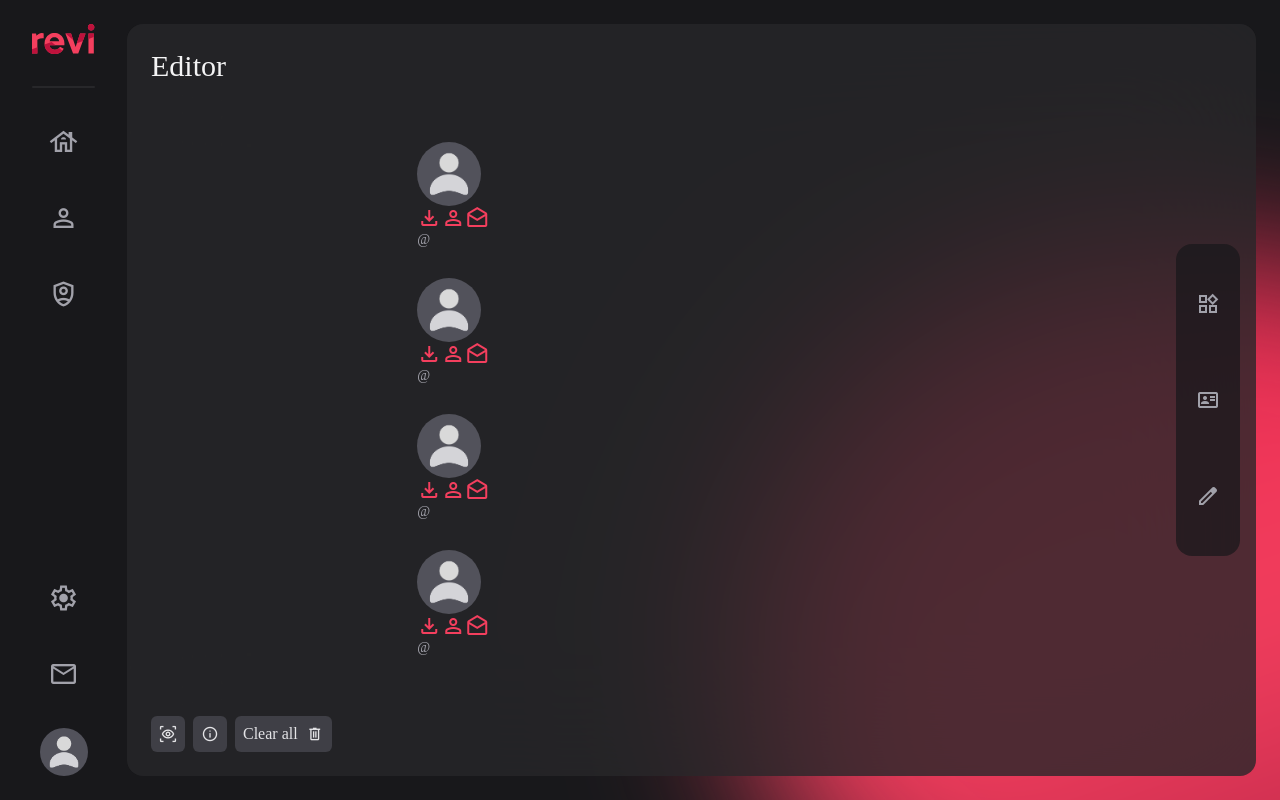
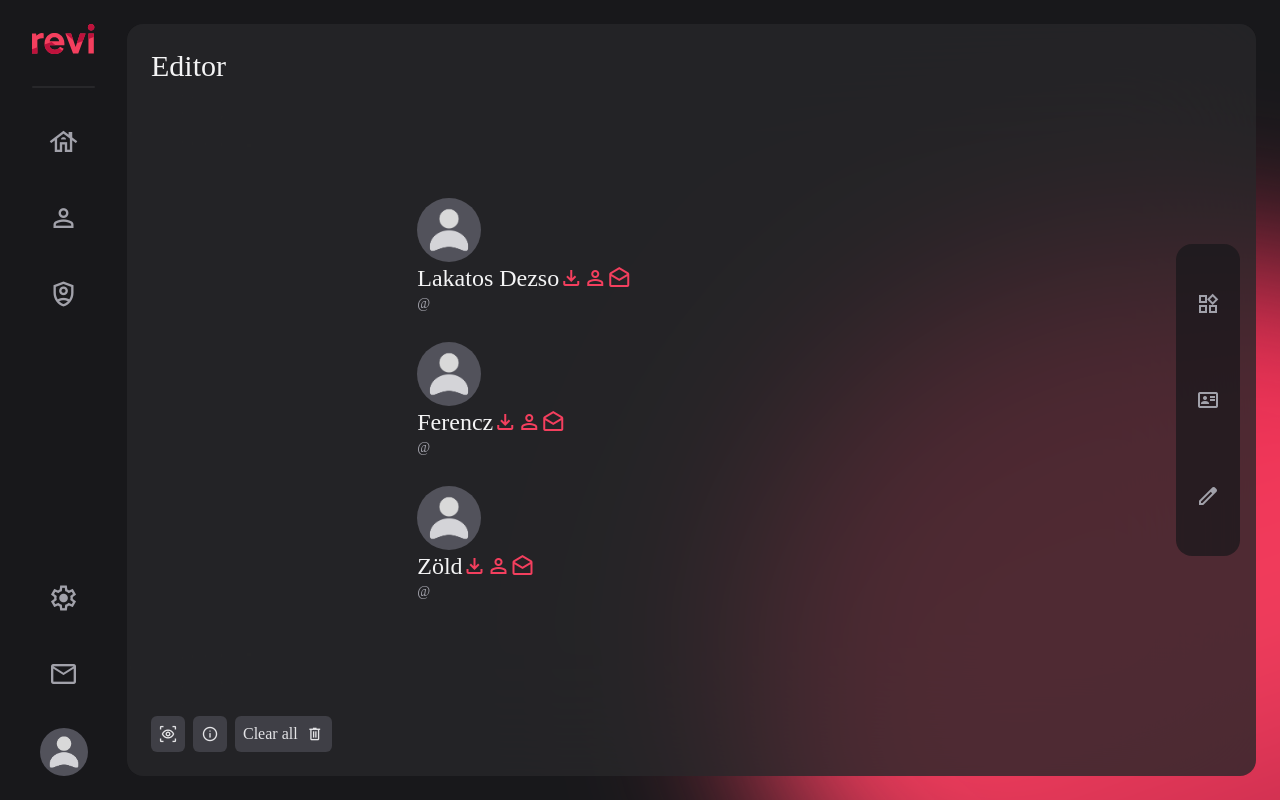
Before and after one commit to revi-bio/webapp, a Vue app: page /baseDash/editor/1 in a window 1280 px wide. Built offline with nearby package versions, Linux system fonts and the light colour scheme; sample sign-in values are in the browser's storage; a web font is replaced by a local one; what tailwindcss-animated would draw is missing.

Commit message:
ref: use store the right mode and change the widget select method

```diff
--- a/src/components/global/Toolbar.vue
+++ b/src/components/global/Toolbar.vue
@@ -1,36 +1,44 @@
 <script lang="ts" setup>
-import { ref, watch } from 'vue';
+import { computed, ref, watch } from 'vue';
 import { widget } from '@/stores/widget';
 import Icon from './Icon.vue';
 import Input from '@/components/global/Input.vue';
+import { b } from 'motion/react-client';
 
 const activeIcon = ref<string | null>(null);
 
-const props = defineProps<{
-  selectedProps : Record<string, any>
-}>();
 
 const toggleIcon = (type: string) => {
   if (activeIcon.value === type) {
     activeIcon.value = null;
-    widgetStore.clearSelectedProps();
+    widgetStore.selectedId = null;
   } else {
     activeIcon.value = type;
+    if (type != "Edit") {
+      widgetStore.selectedId = null;
+    }
   }
 };
 
 const widgetStore = widget();
+var selectedWidget = ref<Record<string, any>>({});
 
 function updateProp(key: string, newValue: any, id: string) {
-  widgetStore.setSelectedProp(key, newValue, id);
-  console.log(id);
+  console.log(newValue)
+  widgetStore.updateWidgetProp(id, key, newValue);
 }
 
-watch(() => widgetStore.selectedWidget, (newProps) => {
-  if (Object.keys(newProps).length !== 0 && activeIcon.value !== 'Edit') {
-    activeIcon.value = 'Edit';
-  }
-}, { deep: true });
+
+watch(() => widgetStore.selectedId, (newId) => {
+    if (newId !== null) {
+      activeIcon.value = 'Edit';
+      selectedWidget.value = widgetStore.getWidget(newId);
+    } else {
+      selectedWidget.value = {};
+    }
+  },
+  { deep: true }
+);
 
 </script>
 
@@ -38,20 +46,19 @@ watch(() => widgetStore.selectedWidget, (newProps) => {
   <div class="flex gap-x-2 items-center justify-center">
     <div v-if="activeIcon" class="flex flex-col p-4 rounded-[16px] bg-zinc-900/70 text-lg px-3 w-[400px] h-[500px]">
       <div>{{ activeIcon }}</div>
-      <div class="baseDash overflow-y-auto" v-if="Object.keys(widgetStore.selectedWidget).length > 0">
-        <div  v-for="(value, key) in widgetStore.selectedWidget" :key="key">
+      <div class="baseDash overflow-y-auto" v-if="widgetStore.selectedId">
+        <div  v-for="(value, key) in selectedWidget" :key="key">
           <div class="flex items-center space-y-2 pr-2">
             <p class="flex-1">{{ key }}: </p>
             <Input
               class="flex-[2]"
               type="text"
-              :model-value="widgetStore.selectedWidget[key]"
-              @update:modelValue="updateProp(key, $event, widgetStore.selectedWidget.id)"
+              :model-value="selectedWidget[key]"
+              @update:modelValue="updateProp(key, $event, selectedWidget.id)"
             ></Input>
           </div>
         </div>
       </div>
-
     </div>
 
     <div class="flex flex-col items-center justify-center space-y-14 py-10 rounded-[16px] bg-zinc-900/70 transition duration-200 text-lg px-3 h-full">
--- a/src/components/widget/Profile.vue
+++ b/src/components/widget/Profile.vue
@@ -7,17 +7,24 @@ import { widget } from "@/stores/widget";
 const widgetStore = widget();
 const emit = defineEmits(["profile_clicked"]);
 
-const widgetData = computed(() => widgetStore.selectedWidget);
+const widgetData = computed(() => {
+  //console.log(widgetStore.getWidget(widgetStore.selectedId!).id)
+  if (widgetStore.selectedId !== null) {
+    return widgetStore.getWidget(widgetStore.selectedId);
+  } else {
+    return {};
+  }
+});
 
 const props = defineProps<{
   id: string;
   profile_align: "start" | "center";
-  profile_over?: boolean;
   name: string;
   handle: string;
   badge: string[];
   text: string;
 
+  profile_over?: boolean;
   badge_color?: string;
   handle_color?: string;
   name_color?: string;
@@ -27,21 +34,23 @@ const props = defineProps<{
 
 }>();
 
-function clicked(){
-  emit('profile_clicked', props);
+function selectWidget(props: Record<string, any>) {
+  widgetStore.addWidget(props.id, props);
+  widgetStore.selectWidget(props.id);
 }
+
 
 </script>
 
 <template>
-    <div class="flex w-full p-2 flex-col" :class="`bg-${widgetData.bg_color} rounded-${widgetData.rounded} ${widgetData.profile_over ? 'pt-8 relative' : ''}`" @click="clicked" >
+    <div @click="selectWidget(props)" class="flex w-full p-2 flex-col" :class="`bg-${widgetData.bg_color} rounded-${widgetData.rounded} ${widgetData.profile_over ? 'pt-8 relative' : ''}`">
       <div :class="`flex w-full ${widgetData.profile_over ? 'absolute -top-8 pr-4' : 'static'} justify-${widgetData.profile_align}`">
         <div :class="`flex `">
           <Avatar class= "w-[64px] h-[64px]"></Avatar>
         </div>
       </div>
       <div class="flex" :class="`justify-${widgetData.profile_align}`">
-        <h1 class="text-2xl" :class="`text-${widgetData.name_color}`">{{ widgetData.name }}</h1>
+        <h1 class="text-2xl" :class="`text-${widgetData.name_color}`">{{ widgetData.selectedId == props.id ? widgetData.name : name }}</h1>
         <div v-if="widgetData.profile_align != 'center' && badge.length != 0" v-for="badge in badge" :key="badge" class="text-rose-500 flex items-center" :class="`text-${widgetData.badge_color}`">
           <Icon :type="`${badge}`" size="text-lg" class=""></Icon>
         </div>
--- a/src/stores/widget.ts
+++ b/src/stores/widget.ts
@@ -2,22 +2,27 @@ import { defineStore } from 'pinia';
 
 export const widget = defineStore('widget', {
   state: () => ({
-    selectedWidget: {} as Record<string, any>
+    widgets: {} as Record<string, Record<string, any>>,
+    selectedId: null as string | null
   }),
   actions: {
-    setSelectedProps(props: Record<string, any>) {
-      this.selectedWidget = { ...props };
+    addWidget(id: string, props: Record<string, any>) {
+      this.widgets[id] = props;
     },
-    clearSelectedProps() {
-      this.selectedWidget = {};
+    removeWidget(id: string) {
+      delete this.widgets[id];
     },
-    setSelectedProp(key: string, value: any, id:string) {
-      if(this.selectedWidget.id == id){
-        this.selectedWidget = {
-          ...this.selectedWidget,
-          [key]: value
-        };
+    updateWidgetProp(id: string, key: string, value: any) {
+      console.log(key, value, id)
+      if (this.widgets[id]) {
+        this.widgets[id][key] = value;
       }
+    },
+    getWidget(id: string) {
+      return this.widgets[id];
+    },
+    selectWidget(id: string) {
+      this.selectedId = id;
     }
   }
 });
--- a/src/views/Logged_in/Editor.vue
+++ b/src/views/Logged_in/Editor.vue
@@ -4,37 +4,12 @@ import { useRoute } from 'vue-router';
 import Button from '@/components/global/Button.vue';
 import Toolbar from '@/components/global/Toolbar.vue';
 import Profile from '@/components/widget/Profile.vue';
-import { widget } from '@/stores/widget';
 
 const route = useRoute();
 const id = route.params.id;
 const visibility = ref("show");
 
 const badges = [ "download", "person", "opened_mail" ]
-
-const selectWidgetProps = ref<Record<string, any>>({});
-/*
-function selectWidgetPropsHandler(props: Record<string, any>) {
-  selectWidgetProps.value = props;
-}
-
-function clearSelectedProps() {
-  selectWidgetProps.value = {};
-}
-*/
-/*
-function selectWidgetProps(props: any) {
-  Object.entries(props).forEach(([key, value]) => {
-    console.log(`${key}: ${value}`);
-  });
-}
-*/
-
-const widgetStore = widget();
-
-function selectWidget(props: Record<string, any>) {
-  widgetStore.setSelectedProps(props);
-}
 
 function hiedShow() {
   visibility.value = visibility.value === "show" ? "hide" : "show";
@@ -51,28 +26,13 @@ function hiedShow() {
     </div>
 
     <div class="absolute right-0 top-1/2 transform -translate-y-1/2 pr-4 flex items-center z-10" :class="visibility">
-      <Toolbar :selectedProps="selectWidgetProps"/>
+      <Toolbar/>
     </div>
 
     <div id="widgets" class="w-[50%] flex flex-col gap-3 justify-center z-0">
-      <Profile id="jshglfgka" @profile_clicked="selectWidget" name="Lakatos Dezso" :badge="badges" profile_align="center" :profile_over="true" handle="lakatosdezso" text="Lakatosdezsővagyok cigány"/>
-      <Profile id="kjshgfkjg" @profile_clicked="selectWidget" name="Ferencz" :badge="badges" profile_align="start" :profile_over="false" handle="Ferimeri" text="feri bemutatkozó szövege tökre sokminden meg tökre szöveg csak hogy legyen olyan ami legalább egy sort kitölt, szerintem ez már meglesz egy sor de azért nyomom még hogy legyen azért kettő vagy akár három sor na mostmár meguntamhelloköszi"/>
-      <Profile id="lsgjldfhg" @profile_clicked="selectWidget" name="Zöld" :badge="badges" profile_align="center" :profile_over="false" handle="zold" text="Kék"/>
-      <Profile
-        id="fkrlxoeai"
-        @profile_clicked="selectWidget"
-        :name="widgetStore.selectedWidget.name"
-        :badge="badges"
-        :profile_align="widgetStore.selectedWidget.profile_align"
-        :profile_over="true"
-        :handle="widgetStore.selectedWidget.handle"
-        :text="widgetStore.selectedWidget.text"
-        :badge_color="widgetStore.selectedWidget.badge_color"
-        :handle_color="widgetStore.selectedWidget.handle_color"
-        :name_color="widgetStore.selectedWidget.name_color"
-        :bg_color="widgetStore.selectedWidget.bg_color"
-        :rounded="widgetStore.selectedWidget.rounded"
-      />
+      <Profile id="jshglfgka" name="Lakatos Dezso" :badge="badges" profile_align="center" :profile_over="true" handle="lakatosdezso" text="Lakatosdezsővagyok cigány"/>
+      <Profile id="kjshgfkjg" name="Ferencz" :badge="badges" profile_align="start" :profile_over="false" handle="Ferimeri" text="feri bemutatkozó szövege tökre sokminden meg tökre szöveg csak hogy legyen olyan ami legalább egy sort kitölt, szerintem ez már meglesz egy sor de azért nyomom még hogy legyen azért kettő vagy akár három sor na mostmár meguntamhelloköszi"/>
+      <Profile id="lsgjldfhg" name="Zöld" :badge="badges" profile_align="center" :profile_over="false" handle="zold" text="Kék"/>
     </div>
   </div>
 </template>
```
